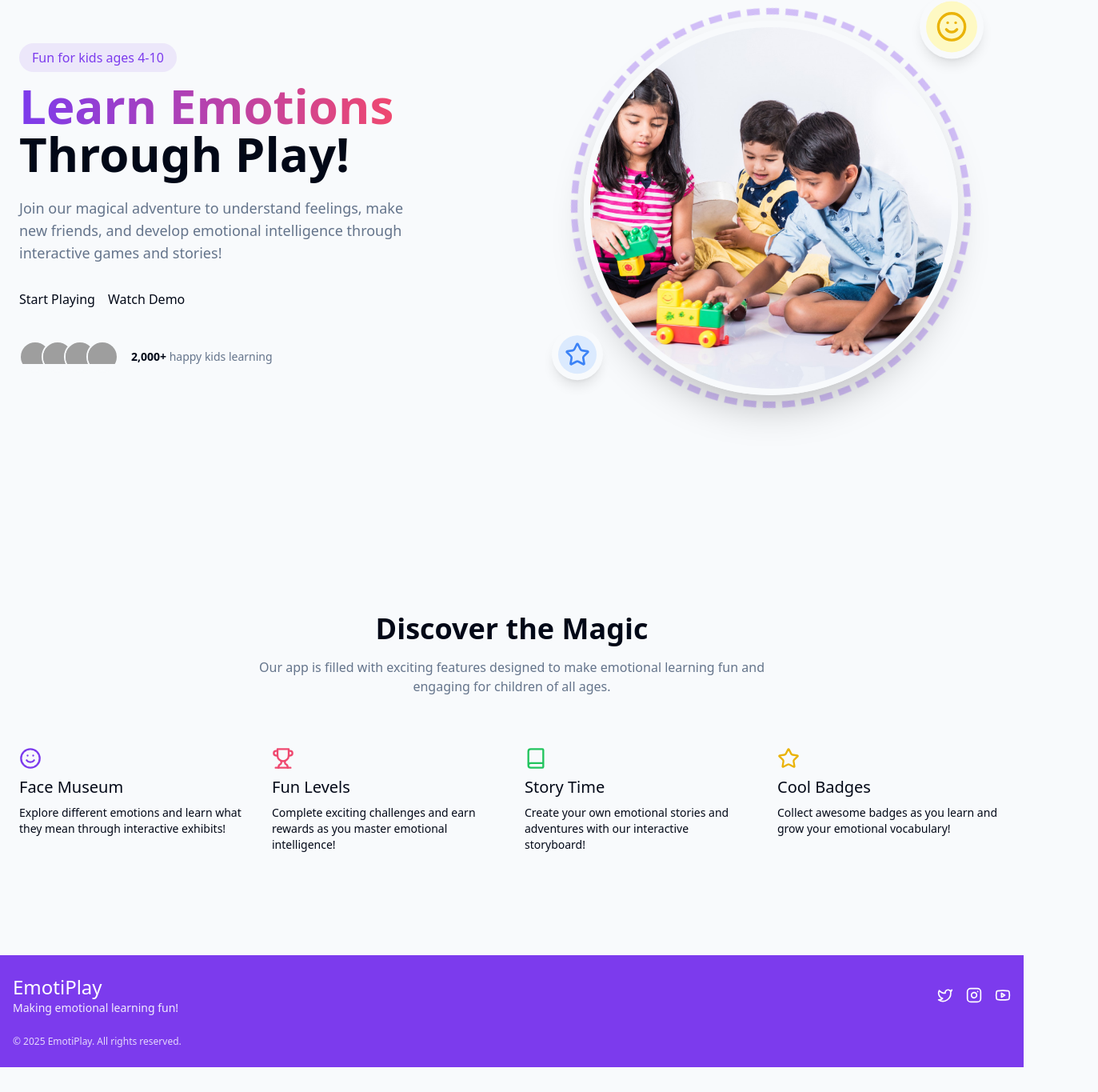
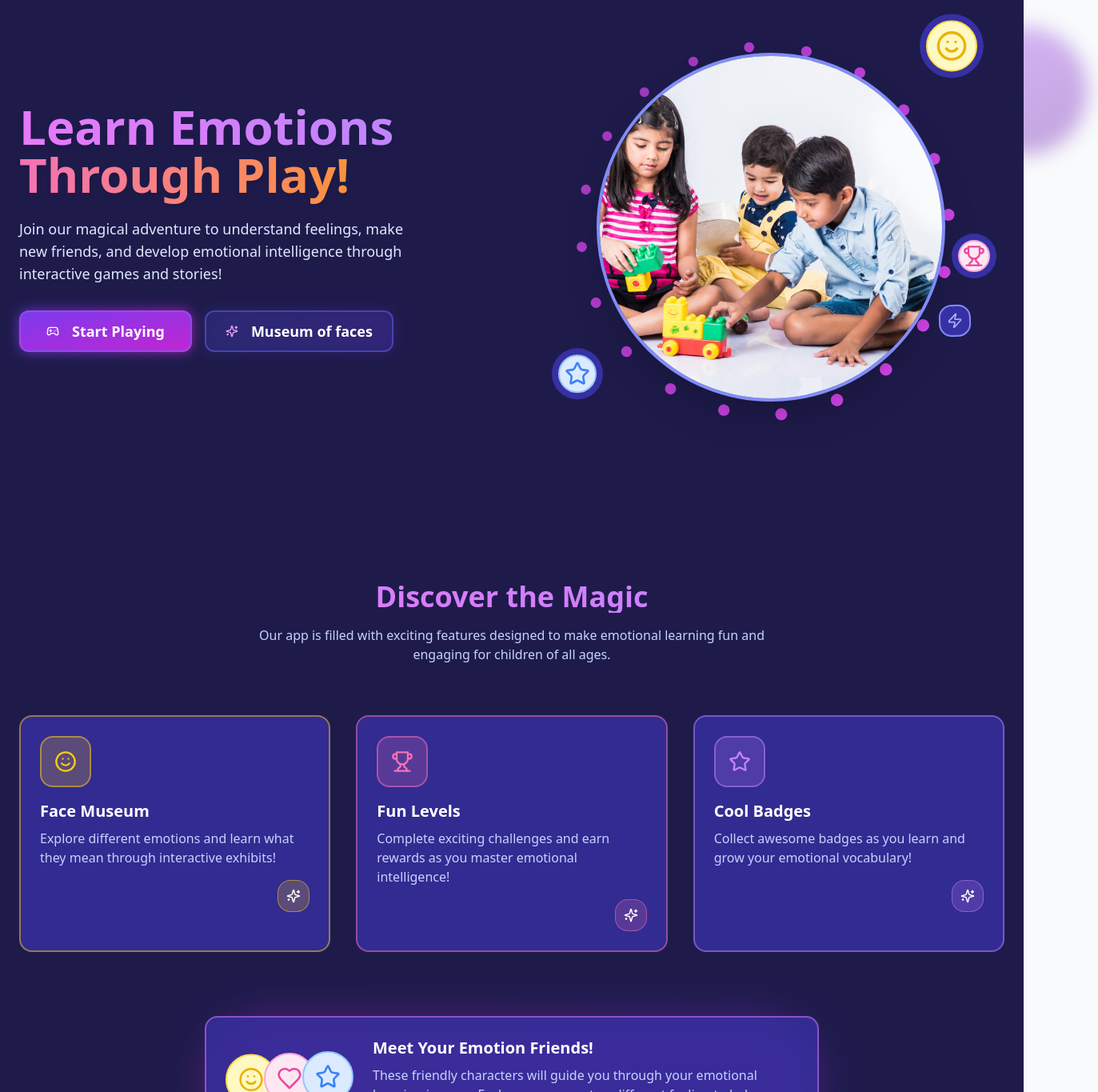
Before and after one commit to JaagrMentalHealth/Bhaav, a Next.js app in the folder frontend/: page / in a window 1280 px wide. Shown: the part 159-1524 px from the top of the page at 80% size, 1373 px wide, since content can reach past the window. Before the commit the page ends 1493 px from the top, so only its background shows below. Built offline with nearby package versions, Linux system fonts and the light colour scheme; grey boxes are pictures that could not be loaded.

Commit message:
Update page.tsx

```diff
--- a/frontend/app/page.tsx
+++ b/frontend/app/page.tsx
@@ -3,33 +3,94 @@
 import { useState, useEffect } from "react"
 import Image from "next/image"
 import { motion } from "framer-motion"
-import { Smile, Trophy, Book, Star } from "lucide-react"
-import AnimatedButton from "@/components/animated-button"
-import FeatureCard from "@/components/feature-card"
+import { Smile, Trophy, Book, Star, Sparkles, Gamepad2, Heart, Zap } from 'lucide-react'
+import Link from "next/link"
+import { Button } from "@/components/ui/button"
 
 export default function Home() {
   const [isLoaded, setIsLoaded] = useState(false)
+  const [hoverButton, setHoverButton] = useState<string | null>(null)
 
   useEffect(() => {
     setIsLoaded(true)
   }, [])
 
   return (
-    <div className="flex flex-col min-h-screen bg-background">
-      {/* Hero Section */}
-      <section className="relative overflow-hidden pt-16 pb-24 md:pt-24 md:pb-32">
-        {/* Decorative shapes */}
-        <div className="absolute inset-0 -z-10 overflow-hidden">
-          <div className="absolute -top-24 -right-24 h-96 w-96 rounded-full bg-primary/20 blur-3xl"></div>
-          <div className="absolute top-1/2 -left-24 h-64 w-64 rounded-full bg-secondary/20 blur-3xl"></div>
-          <div className="absolute -bottom-32 right-1/3 h-80 w-80 rounded-full bg-accent/20 blur-3xl"></div>
+    <div className="flex flex-col min-h-screen bg-indigo-950 text-white overflow-hidden">
+      {/* Game world background */}
+      <div className="absolute inset-0 -z-10">
+        {/* Stars */}
+        <div className="absolute inset-0">
+          {[...Array(50)].map((_, i) => (
+            <motion.div
+              key={i}
+              className="absolute w-1 h-1 bg-white rounded-full"
+              style={{
+                top: `${Math.random() * 100}%`,
+                left: `${Math.random() * 100}%`,
+                opacity: Math.random() * 0.7 + 0.3,
+              }}
+              animate={{
+                opacity: [0.3, 1, 0.3],
+                scale: [1, 1.2, 1],
+              }}
+              transition={{
+                duration: Math.random() * 3 + 2,
+                repeat: Infinity,
+                delay: Math.random() * 5,
+              }}
+            />
+          ))}
+        </div>
 
-          {/* Playful shapes */}
+        {/* Planets */}
         <motion.div
-            className="absolute top-20 right-[10%] h-16 w-16 rounded-full bg-yellow-300 opacity-70"
+          className="absolute top-1/4 -right-20 w-40 h-40 rounded-full bg-gradient-to-br from-purple-500 to-purple-800 opacity-40 blur-md"
+          animate={{
+            y: [0, -10, 0],
+            rotate: 360,
+          }}
+          transition={{
+            y: {
+              duration: 10,
+              repeat: Infinity,
+              repeatType: "reverse"
+            },
+            rotate: {
+              duration: 200,
+              repeat: Infinity,
+              ease: "linear"
+            }
+          }}
+        />
+
+        <motion.div
+          className="absolute bottom-1/4 -left-10 w-32 h-32 rounded-full bg-gradient-to-br from-pink-500 to-pink-800 opacity-30 blur-md"
+          animate={{
+            y: [0, 15, 0],
+            rotate: 360,
+          }}
+          transition={{
+            y: {
+              duration: 12,
+              repeat: Infinity,
+              repeatType: "reverse"
+            },
+            rotate: {
+              duration: 240,
+              repeat: Infinity,
+              ease: "linear"
+            }
+          }}
+        />
+
+        {/* Floating game elements */}
+        <motion.div
+          className="absolute top-20 right-[10%] h-16 w-16 rounded-full bg-yellow-300 opacity-80 shadow-glow-yellow"
           animate={{
             y: [0, -15, 0],
             scale: [1, 1.1, 1],
+            rotate: [0, 10, 0, -10, 0],
           }}
           transition={{
             duration: 4,
@@ -38,10 +99,11 @@ export default function Home() {
           }}
         />
         <motion.div
-            className="absolute bottom-32 left-[15%] h-12 w-12 rounded-full bg-pink-400 opacity-70"
+          className="absolute bottom-32 left-[15%] h-12 w-12 rounded-full bg-pink-400 opacity-80 shadow-glow-pink"
           animate={{
             y: [0, 15, 0],
             scale: [1, 1.1, 1],
+            rotate: [0, -10, 0, 10, 0],
           }}
           transition={{
             duration: 3.5,
@@ -51,10 +113,11 @@ export default function Home() {
           }}
         />
         <motion.div
-            className="absolute top-1/3 left-[5%] h-8 w-8 rounded-full bg-green-400 opacity-70"
+          className="absolute top-1/3 left-[5%] h-8 w-8 rounded-full bg-green-400 opacity-80 shadow-glow-green"
           animate={{
             y: [0, -10, 0],
             scale: [1, 1.1, 1],
+            rotate: [0, 5, 0, -5, 0],
           }}
           transition={{
             duration: 3,
@@ -65,50 +128,97 @@ export default function Home() {
         />
       </div>
 
-        <div className="container mx-auto px-6">
-          <div className="flex flex-col md:flex-row items-center gap-12 md:gap-16">
+      <div className="container mx-auto px-6 z-10">
+        {/* Game UI header */}
+        <div className="pt-4 flex justify-between items-center">
+          <div className="flex items-center gap-1">
+            <div className="h-10 w-10 bg-gradient-to-br from-purple-600 to-fuchsia-600 rounded-xl flex items-center justify-center">
+              <Smile className="h-6 w-6 text-white" />
+            </div>
+            <span className="text-xl font-bold bg-clip-text text-transparent bg-gradient-to-r from-fuchsia-400 to-purple-400">
+              Bhaav
+            </span>
+          </div>
+        </div>
+
+        <div className="flex flex-col md:flex-row items-center gap-12 md:gap-16 py-12 md:py-16">
           <motion.div
             className="md:w-1/2 z-10"
             initial={{ opacity: 0, y: 30 }}
             animate={isLoaded ? { opacity: 1, y: 0 } : {}}
             transition={{ duration: 0.7, ease: "easeOut" }}
           >
-              <div className="inline-block mb-3 px-4 py-1.5 bg-primary/10 rounded-full">
-                <span className="text-primary font-medium">Fun for kids ages 4-10</span>
-              </div>
-              <h1 className="text-4xl md:text-5xl lg:text-6xl font-bold text-foreground mb-6">
-                <span className="bg-gradient-to-r from-primary to-secondary text-transparent bg-clip-text">
+            {/* <div className="inline-block mb-3 px-4 py-2 bg-indigo-800/50 rounded-xl border-2 border-indigo-600/50 shadow-glow-purple">
+              <span className="text-fuchsia-300 font-bold flex items-center">
+                <Gamepad2 className="mr-2 h-5 w-5" />
+                Fun for kids ages 4-10
+              </span>
+            </div> */}
+            <h1 className="text-4xl md:text-5xl lg:text-6xl font-bold mb-6 drop-shadow-md">
+              <span className="bg-gradient-to-r from-fuchsia-400 to-purple-400 text-transparent bg-clip-text">
                 Learn Emotions
               </span>
               <br />
+              <span className="bg-gradient-to-r from-pink-400 to-orange-400 text-transparent bg-clip-text">
                 Through Play!
+              </span>
             </h1>
-              <p className="text-lg text-muted-foreground mb-8 max-w-lg">
+            <p className="text-lg text-indigo-100 mb-8 max-w-lg">
               Join our magical adventure to understand feelings, make new friends, and develop emotional intelligence
               through interactive games and stories!
             </p>
+
             <div className="flex flex-wrap gap-4">
-                <AnimatedButton >Start Playing</AnimatedButton>
-                <AnimatedButton >Watch Demo</AnimatedButton>
-              </div>
+              <Link href="/levels">
+                <motion.div
+                  whileHover={{ scale: 1.05 }}
+                  whileTap={{ scale: 0.95 }}
+                  onHoverStart={() => setHoverButton('play')}
+                  onHoverEnd={() => setHoverButton(null)}
+                  className="relative"
+                >
+                  <div className="absolute inset-0 bg-gradient-to-r from-violet-600 to-fuchsia-600 rounded-xl blur opacity-75 group-hover:opacity-100 transition duration-200"></div>
+                  <Button
+                    size="lg"
+                    className="relative bg-gradient-to-br from-violet-600 to-fuchsia-600 hover:from-violet-500 hover:to-fuchsia-500 px-8 py-6 text-lg font-bold text-white rounded-xl border-2 border-indigo-400/30"
+                  >
+                    <Gamepad2 className="mr-2 h-6 w-6" />
+                    Start Playing
+                    {hoverButton === 'play' && (
+                      <motion.div
+                        initial={{ opacity: 0 }}
+                        animate={{ opacity: 1 }}
+                        className="absolute -top-1 -right-1 bg-yellow-400 text-yellow-900 text-xs font-bold px-2 py-0.5 rounded-full"
+                      >
+                        +10 XP
+                      </motion.div>
+                    )}
+                  </Button>
+                </motion.div>
+              </Link>
 
-              <div className="mt-10 flex items-center gap-4">
-                <div className="flex -space-x-3">
-                  {[1, 2, 3, 4].map((i) => (
-                    <div key={i} className="h-10 w-10 rounded-full border-2 border-background overflow-hidden">
-                      <Image
-                        src={`/placeholder.svg?height=40&width=40`}
-                        alt={`Happy child ${i}`}
-                        width={40}
-                        height={40}
-                        className="object-cover"
-                      />
-                    </div>
-                  ))}
-                </div>
-                <div className="text-sm text-muted-foreground">
-                  <span className="font-semibold text-foreground">2,000+</span> happy kids learning
-                </div>
+              <motion.div
+                whileHover={{ scale: 1.05 }}
+                whileTap={{ scale: 0.95 }}
+                className="relative"
+              >
+                <div className="absolute inset-0 bg-gradient-to-r from-indigo-900 to-violet-900 rounded-xl blur opacity-50 group-hover:opacity-100 transition duration-200"></div>
+                <Link href = "face-museum">
+                <Button
+                  size="lg"
+                  variant="outline"
+                  className="relative bg-indigo-900/50 hover:bg-indigo-800/50 px-6 py-6 text-lg font-bold border-2 border-indigo-500/50 text-white rounded-xl"
+                >
+                  <motion.span
+                    animate={{ rotate: [0, 10, 0, -10, 0] }}
+                    transition={{ duration: 2, repeat: Infinity, repeatDelay: 1 }}
+                  >
+                    <Sparkles className="mr-2 h-6 w-6 text-fuchsia-300" />
+                  </motion.span>
+                  Museum of faces
+                </Button>
+                </Link>
+              </motion.div>
             </div>
           </motion.div>
 
@@ -119,11 +229,35 @@ export default function Home() {
             transition={{ duration: 0.7, delay: 0.2, ease: "easeOut" }}
           >
             <div className="relative w-full aspect-square max-w-[500px] mx-auto">
-                {/* Decorative ring */}
-                <div className="absolute inset-0 rounded-full border-8 border-dashed border-primary/30 animate-spin-slow"></div>
+              {/* Animated spinning ring with particle effects */}
+              <motion.div
+                className="absolute inset-0 rounded-full"
+                animate={{ rotate: 360 }}
+                transition={{ duration: 20, repeat: Infinity, ease: "linear" }}
+              >
+                {[...Array(20)].map((_, i) => (
+                  <motion.div
+                    key={i}
+                    className="absolute w-3 h-3 bg-fuchsia-500 rounded-full shadow-glow-pink"
+                    style={{
+                      top: `${50 + 46 * Math.cos(2 * Math.PI * i / 20)}%`,
+                      left: `${50 + 46 * Math.sin(2 * Math.PI * i / 20)}%`,
+                    }}
+                    animate={{
+                      scale: [1, 1.3, 1],
+                      opacity: [0.7, 1, 0.7],
+                    }}
+                    transition={{
+                      duration: 2,
+                      repeat: Infinity,
+                      delay: i * 0.1,
+                    }}
+                  />
+                ))}
+              </motion.div>
 
               {/* Main image */}
-                <div className="absolute inset-4 rounded-full overflow-hidden border-8 border-background shadow-2xl">
+              <div className="absolute inset-8 rounded-full overflow-hidden border-4 border-indigo-400 shadow-2xl shadow-glow-purple">
                 <Image
                   src="/hero.jpg?height=500&width=500"
                   alt="Happy children playing together"
@@ -135,33 +269,60 @@ export default function Home() {
 
               {/* Floating emotion bubbles */}
               <motion.div
-                  className="absolute -top-4 -right-4 h-20 w-20 rounded-full bg-background p-2 shadow-lg"
+                className="absolute -top-4 -right-4 h-20 w-20 rounded-full bg-indigo-800 p-2 shadow-glow-indigo"
                 animate={{ y: [0, -10, 0] }}
                 transition={{ duration: 3, repeat: Number.POSITIVE_INFINITY }}
               >
-                  <div className="h-full w-full rounded-full bg-yellow-100 flex items-center justify-center">
+                <div className="h-full w-full rounded-full bg-yellow-100 flex items-center justify-center border-2 border-yellow-300">
                   <Smile className="h-10 w-10 text-yellow-500" />
                 </div>
               </motion.div>
 
               <motion.div
-                  className="absolute bottom-10 -left-6 h-16 w-16 rounded-full bg-background p-2 shadow-lg"
+                className="absolute bottom-10 -left-6 h-16 w-16 rounded-full bg-indigo-800 p-2 shadow-glow-indigo"
                 animate={{ y: [0, 10, 0] }}
                 transition={{ duration: 4, repeat: Number.POSITIVE_INFINITY, delay: 1 }}
               >
-                  <div className="h-full w-full rounded-full bg-blue-100 flex items-center justify-center">
+                <div className="h-full w-full rounded-full bg-blue-100 flex items-center justify-center border-2 border-blue-300">
                   <Star className="h-8 w-8 text-blue-500" />
+                </div>
+              </motion.div>
+
+              {/* New floating elements */}
+              <motion.div
+                className="absolute top-1/2 -right-8 h-14 w-14 rounded-full bg-indigo-800 p-2 shadow-glow-indigo"
+                animate={{ y: [0, 8, 0] }}
+                transition={{ duration: 3.5, repeat: Number.POSITIVE_INFINITY, delay: 0.5 }}
+              >
+                <div className="h-full w-full rounded-full bg-pink-100 flex items-center justify-center border-2 border-pink-300">
+                  <Trophy className="h-7 w-7 text-pink-500" />
+                </div>
+              </motion.div>
+
+              {/* Floating powerup */}
+              <motion.div
+                className="absolute bottom-28 right-0 h-10 w-10 shadow-glow-small"
+                animate={{
+                  y: [0, -10, 0],
+                  rotate: [0, 10, 0, -10, 0]
+                }}
+                transition={{
+                  y: { duration: 2, repeat: Infinity },
+                  rotate: { duration: 3, repeat: Infinity }
+                }}
+              >
+                <div className="h-full w-full rounded-lg bg-indigo-800 flex items-center justify-center border-2 border-indigo-400">
+                  <Zap className="h-5 w-5 text-indigo-300" />
                 </div>
               </motion.div>
             </div>
           </motion.div>
         </div>
       </div>
-      </section>
 
       {/* Features Section */}
       <section className="py-20 md:py-32 relative overflow-hidden">
-        <div className="absolute inset-0 -z-10 bg-gradient-to-b from-background to-background/50"></div>
+        <div className="absolute inset-0 -z-10 bg-gradient-to-b from-indigo-950 to-indigo-900"></div>
 
         {/* Wavy divider */}
         <div className="absolute top-0 left-0 right-0 h-20 -z-10 overflow-hidden">
@@ -169,7 +330,7 @@ export default function Home() {
             xmlns="http://www.w3.org/2000/svg"
             viewBox="0 0 1200 120"
             preserveAspectRatio="none"
-            className="absolute bottom-0 w-full h-20 text-background fill-current"
+            className="absolute bottom-0 w-full h-20 text-indigo-950 fill-current"
           >
             <path
               d="M0,0V46.29c47.79,22.2,103.59,32.17,158,28,70.36-5.37,136.33-33.31,206.8-37.5C438.64,32.43,512.34,53.67,583,72.05c69.27,18,138.3,24.88,209.4,13.08,36.15-6,69.85-17.84,104.45-29.34C989.49,25,1113-14.29,1200,52.47V0Z"
@@ -191,8 +352,8 @@ export default function Home() {
               viewport={{ once: true }}
               transition={{ duration: 0.5 }}
             >
-              <h2 className="text-3xl md:text-4xl font-bold mb-4">Discover the Magic</h2>
-              <p className="text-muted-foreground max-w-2xl mx-auto">
+              <h2 className="text-3xl md:text-4xl font-bold mb-4 bg-gradient-to-r from-fuchsia-400 to-purple-400 text-transparent bg-clip-text">Discover the Magic</h2>
+              <p className="text-indigo-200 max-w-2xl mx-auto">
                 Our app is filled with exciting features designed to make emotional learning fun and engaging for
                 children of all ages.
               </p>
@@ -200,7 +361,7 @@ export default function Home() {
           </div>
 
           <motion.div
-            className="grid grid-cols-1 sm:grid-cols-2 lg:grid-cols-4 gap-8"
+            className="grid grid-cols-1 sm:grid-cols-2 lg:grid-cols-3 gap-8"
             initial="hidden"
             whileInView="visible"
             viewport={{ once: true }}
@@ -216,30 +377,32 @@ export default function Home() {
               {
                 title: "Face Museum",
                 description: "Explore different emotions and learn what they mean through interactive exhibits!",
-                icon: <Smile className="text-primary" size={28} />,
+                icon: <Smile className="text-yellow-400" size={28} />,
                 href: "/face-museum",
-                color: "bg-primary/10 text-primary",
+                color: "bg-yellow-400/20",
+                border: "border-yellow-400/50",
+                glow: "shadow-glow-yellow",
+                bgColor: "bg-indigo-800/80",
               },
               {
                 title: "Fun Levels",
                 description: "Complete exciting challenges and earn rewards as you master emotional intelligence!",
-                icon: <Trophy className="text-secondary" size={28} />,
+                icon: <Trophy className="text-pink-400" size={28} />,
                 href: "/levels",
-                color: "bg-secondary/10 text-secondary",
-              },
-              {
-                title: "Story Time",
-                description: "Create your own emotional stories and adventures with our interactive storyboard!",
-                icon: <Book className="text-accent" size={28} />,
-                href: "/storyboard",
-                color: "bg-accent/10 text-accent",
+                color: "bg-pink-400/20",
+                border: "border-pink-400/50",
+                glow: "shadow-glow-pink",
+                bgColor: "bg-indigo-800/80",
               },
               {
                 title: "Cool Badges",
                 description: "Collect awesome badges as you learn and grow your emotional vocabulary!",
-                icon: <Star className="text-yellow-500" size={28} />,
+                icon: <Star className="text-purple-400" size={28} />,
                 href: "/badges",
-                color: "bg-yellow-100 text-yellow-700",
+                color: "bg-purple-400/20",
+                border: "border-purple-400/50",
+                glow: "shadow-glow-purple",
+                bgColor: "bg-indigo-800/80",
               },
             ].map((feature, index) => (
               <motion.div
@@ -249,17 +412,77 @@ export default function Home() {
                   visible: { opacity: 1, y: 0 },
                 }}
                 transition={{ duration: 0.5 }}
+                whileHover={{ y: -8, scale: 1.03 }}
               >
-                <FeatureCard
-                  title={feature.title}
-                  description={feature.description}
-                  icon={feature.icon}
-                  href={feature.href}
-                  iconClassName={feature.color}
-                />
+                <Link href={feature.href} className="block h-full">
+                  <div className={`h-full rounded-2xl p-6 ${feature.bgColor} border-2 ${feature.border} transition-all duration-300 ${feature.glow}`}>
+                    <div className="mb-4">
+                      <div className={`w-16 h-16 rounded-2xl ${feature.color} flex items-center justify-center border-2 ${feature.border}`}>
+                        {feature.icon}
+                      </div>
+                    </div>
+                    <h3 className="text-xl font-bold mb-2 text-white">{feature.title}</h3>
+                    <p className="text-indigo-200">{feature.description}</p>
+
+                    <div className="mt-4 flex justify-end">
+                      <motion.div
+                        className={`w-10 h-10 rounded-lg ${feature.color} flex items-center justify-center border ${feature.border}`}
+                        whileHover={{ scale: 1.2, rotate: 10 }}
+                      >
+                        <Sparkles size={18} className="text-white" />
+                      </motion.div>
+                    </div>
+                  </div>
+                </Link>
               </motion.div>
             ))}
           </motion.div>
+
+          {/* Game characters */}
+          <div className="mt-20 flex justify-center">
+            <motion.div
+              className="relative"
+              initial={{ opacity: 0, y: 50 }}
+              whileInView={{ opacity: 1, y: 0 }}
+              viewport={{ once: true }}
+              transition={{ duration: 0.7 }}
+              whileHover={{ scale: 1.03 }}
+            >
+              <div className="absolute inset-0 bg-gradient-to-r from-fuchsia-600/30 to-purple-600/30 rounded-full blur-xl"></div>
+              <div className="relative bg-indigo-800/80 border-2 border-fuchsia-400/50 rounded-2xl p-6 max-w-3xl shadow-glow-purple">
+                <div className="flex flex-col md:flex-row items-center gap-6">
+                  <div className="flex -space-x-4">
+                    {[
+                      { color: "bg-yellow-100", border: "border-yellow-300", icon: <Smile className="h-8 w-8 text-yellow-500" /> },
+                      { color: "bg-pink-100", border: "border-pink-300", icon: <Heart className="h-8 w-8 text-pink-500" /> },
+                      { color: "bg-blue-100", border: "border-blue-300", icon: <Star className="h-8 w-8 text-blue-500" /> },
+                    ].map((item, i) => (
+                      <motion.div
+                        key={i}
+                        className={`w-16 h-16 rounded-full ${item.color} flex items-center justify-center border-2 ${item.border} shadow-glow-small`}
+                        animate={{ y: [0, -5, 0] }}
+                        transition={{
+                          duration: 2,
+                          repeat: Infinity,
+                          repeatType: "reverse",
+                          delay: i * 0.3
+                        }}
+                      >
+                        {item.icon}
+                      </motion.div>
+                    ))}
+                  </div>
+                  <div>
+                    <h3 className="text-xl font-bold mb-2 text-white">Meet Your Emotion Friends!</h3>
+                    <p className="text-indigo-200">
+                      These friendly characters will guide you through your emotional learning journey.
+                      Each one represents a different feeling to help you understand emotions better!
+                    </p>
+                  </div>
+                </div>
+              </div>
+            </motion.div>
+          </div>
         </div>
       </section>
     </div>
```
Lines whose indentation alone changed are shown as unchanged.
